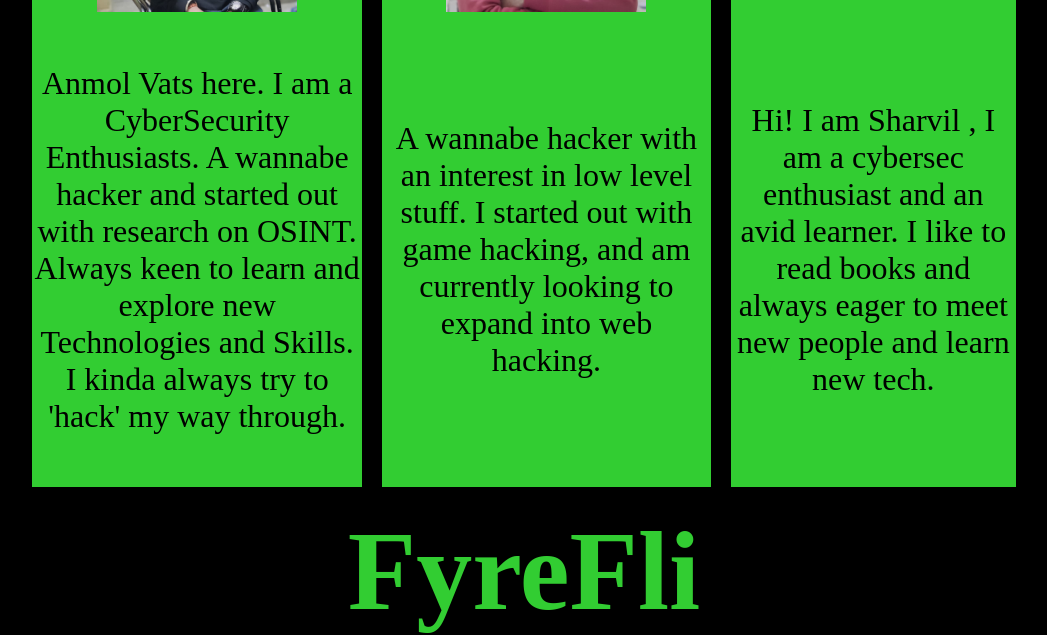
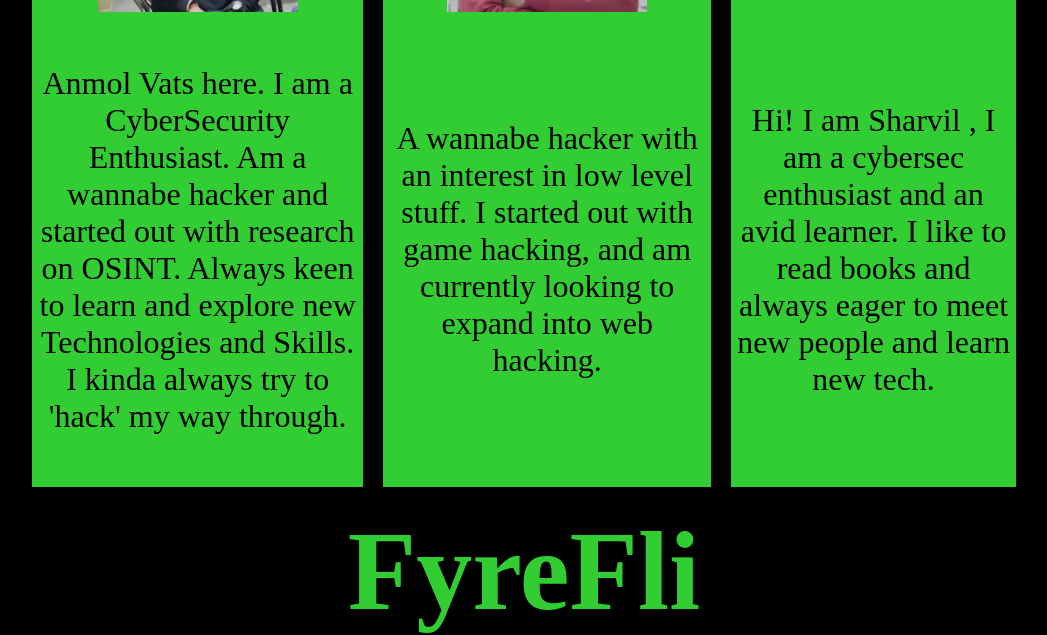
Before and after one commit to DSUnderdogs/websitedsunder.github.io, a plain HTML site: page index.html in a window 1280 px wide. Shown: the part 1113-1748 px from the top of the page, without its empty margins (116-1163 px from the left). Drawn offline with Linux system fonts and the light colour scheme; a web font is replaced by a local one.

Commit message:
Update index.html

```diff
--- a/index.html
+++ b/index.html
@@ -39,7 +39,7 @@
                         <td><img src=sam.png></td>
                     </tr>
                     <tr class="descriptions"><td ><span class = "about">
-                        Anmol Vats here. I am a CyberSecurity Enthusiasts. A wannabe hacker and started out with research on OSINT. Always keen to learn and explore new Technologies and Skills. I kinda always try to 'hack' my way through.
+                        Anmol Vats here. I am a CyberSecurity Enthusiast. Am a wannabe hacker and started out with research on OSINT. Always keen to learn and explore new Technologies and Skills. I kinda always try to 'hack' my way through.
                         </span>
                         </td>
                         <td >
```
